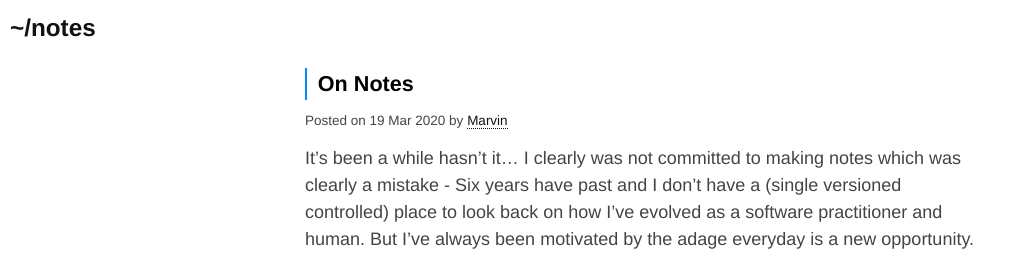
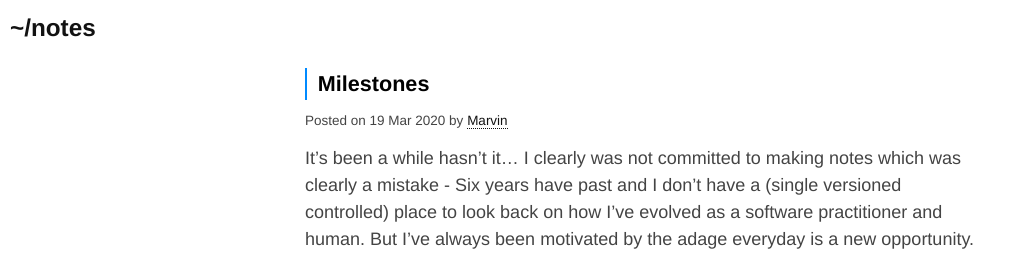
Before and after one commit to charlesmarvin/charlesmarvin.github.io, a Jekyll site: the page built from _posts/2020-03-19-milestones.md, in a window 1280 px wide. Shown: the top 265 px of the page, without its empty margins (0-1025 px from the left). Built offline with Jekyll 4.4.1, drawn with Linux system fonts in a browser that asks for light colours.

Commit message:
Rename post On Notes to Milestones

```diff
--- a/_posts/2020-03-19-on-notes.md
+++ b/_posts/2020-03-19-milestones.md
@@ -1,6 +1,6 @@
 ---
 layout: post
-title: On Notes
+title: Milestones
 author: Marvin
 tags: [general]
 ---
```
